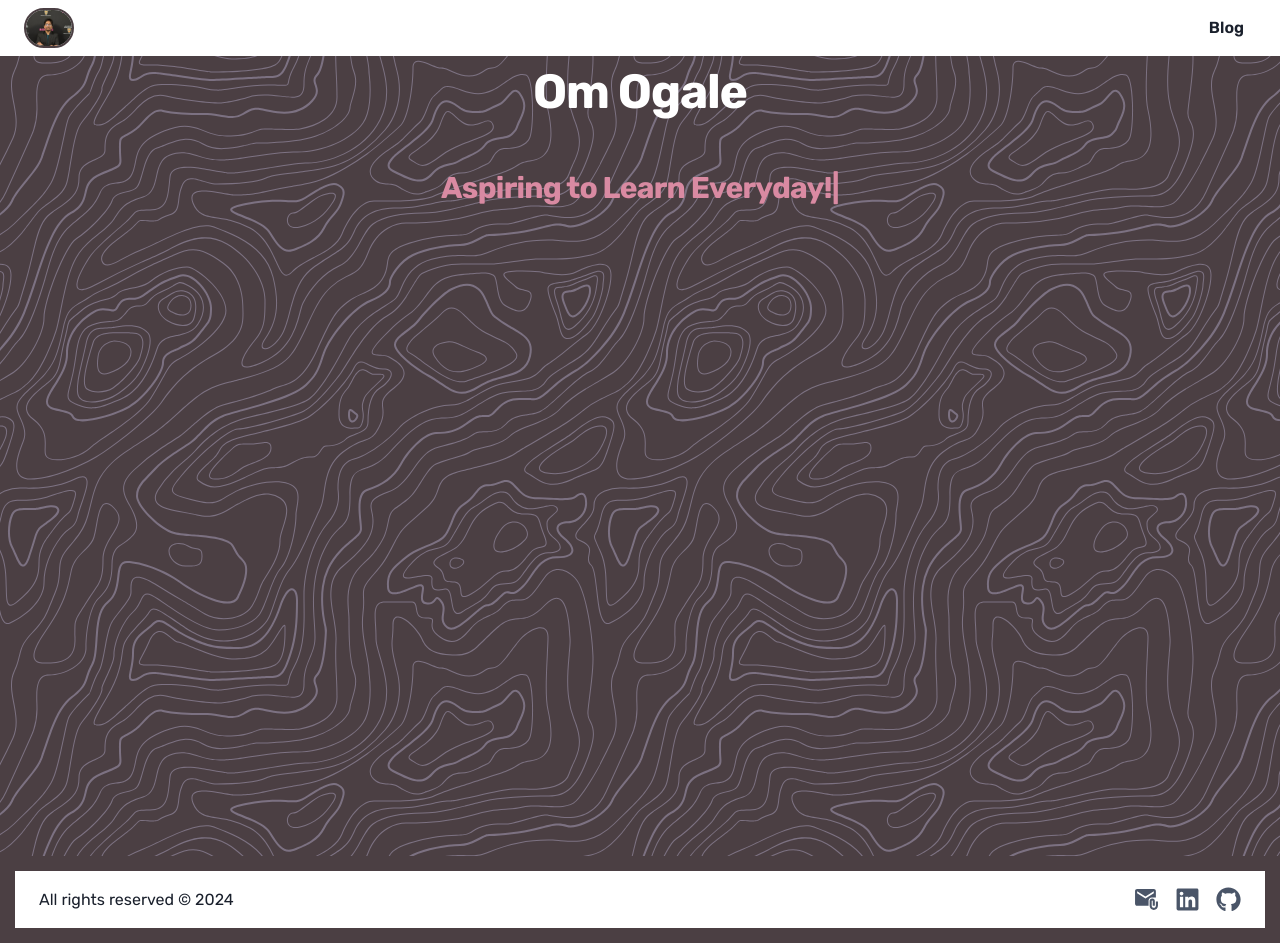
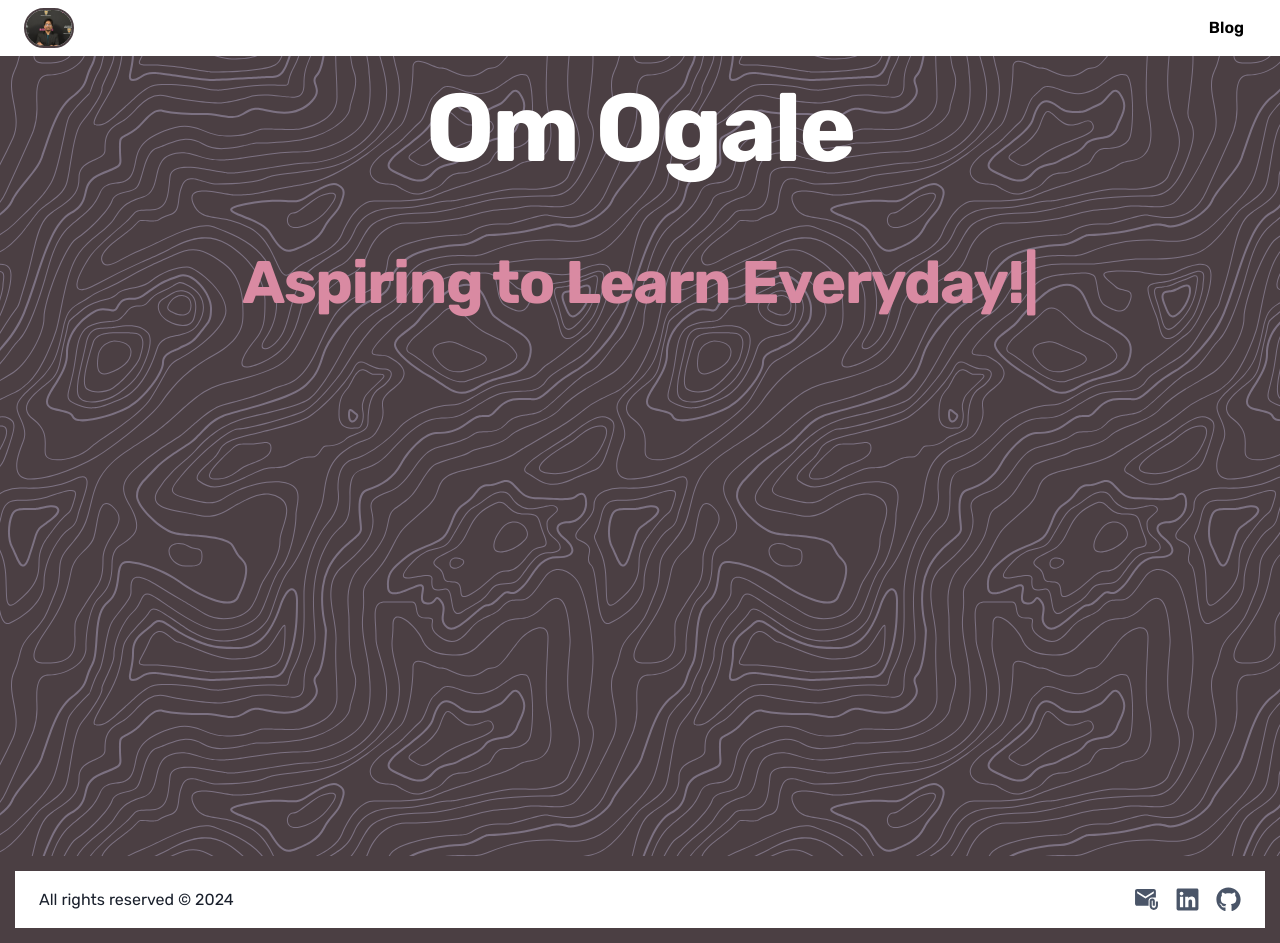
Before and after one commit to OmOgale/Exhibit, a Next.js app in the folder exhibit/: page / in a window 1280 px wide. Built offline with nearby package versions, Linux system fonts and the light colour scheme; a web font is replaced by a local one.

Commit message:
Styling updates

```diff
--- a/exhibit/src/components/Introduction.tsx
+++ b/exhibit/src/components/Introduction.tsx
@@ -10,7 +10,7 @@ const Introduction = () => {
           textAlign="center"
           fontWeight="bold"
           letterSpacing="tight"
-          fontSize={{ base: "8xl", sm: "5xl"}}
+          fontSize="8xl"
           display="block"
         >
           Om Ogale
@@ -20,7 +20,7 @@ const Introduction = () => {
           textAlign="center"
           fontWeight="bold"
           letterSpacing="tight"
-          fontSize={{ base: "6xl", sm: "3xl"}}
+          fontSize="6xl"
           display="block"
           mt="30"
         >
--- a/exhibit/src/components/PageWrapper.tsx
+++ b/exhibit/src/components/PageWrapper.tsx
@@ -22,7 +22,7 @@ import { FaGithub } from "react-icons/fa";
 import { MdAttachEmail } from "react-icons/md";
 
 const Header = () => {
-  const bg = useColorModeValue("white", "gray.800");
+  const bg = "white"
   const mobileNav = useDisclosure();
   return (
     <>
@@ -62,6 +62,7 @@ const Header = () => {
               <Link as={NextLink} href="/blog">
                 <Button
                   variant="ghost"
+                  color="black"
                   _hover={{ backgroundColor: "#d98aa2", opacity: 0.8 }}
                 >
                   Blog
@@ -111,6 +112,7 @@ const Header = () => {
                   <Button
                     w="full"
                     variant="ghost"
+                    color="black"
                     _hover={{ backgroundColor: "#d98aa2", opacity: 0.8 }}
                   >
                     Blog
```
